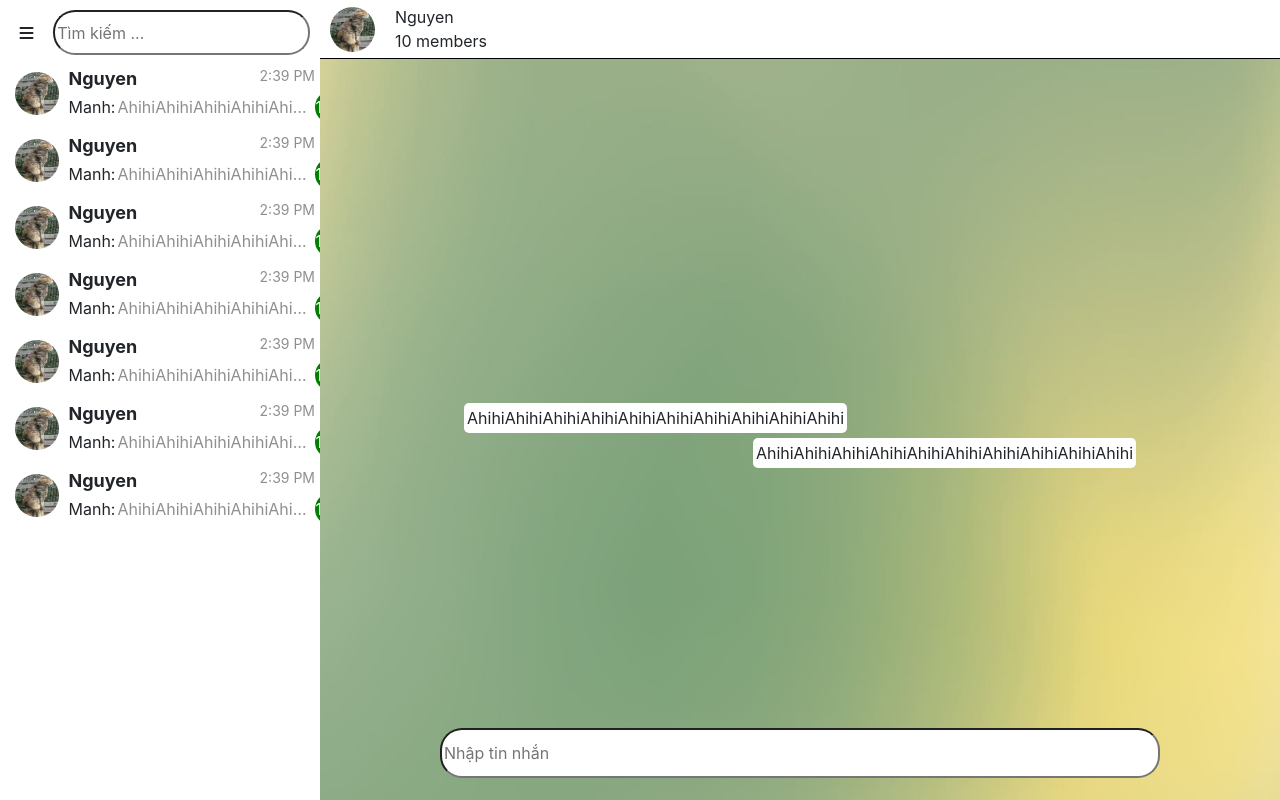
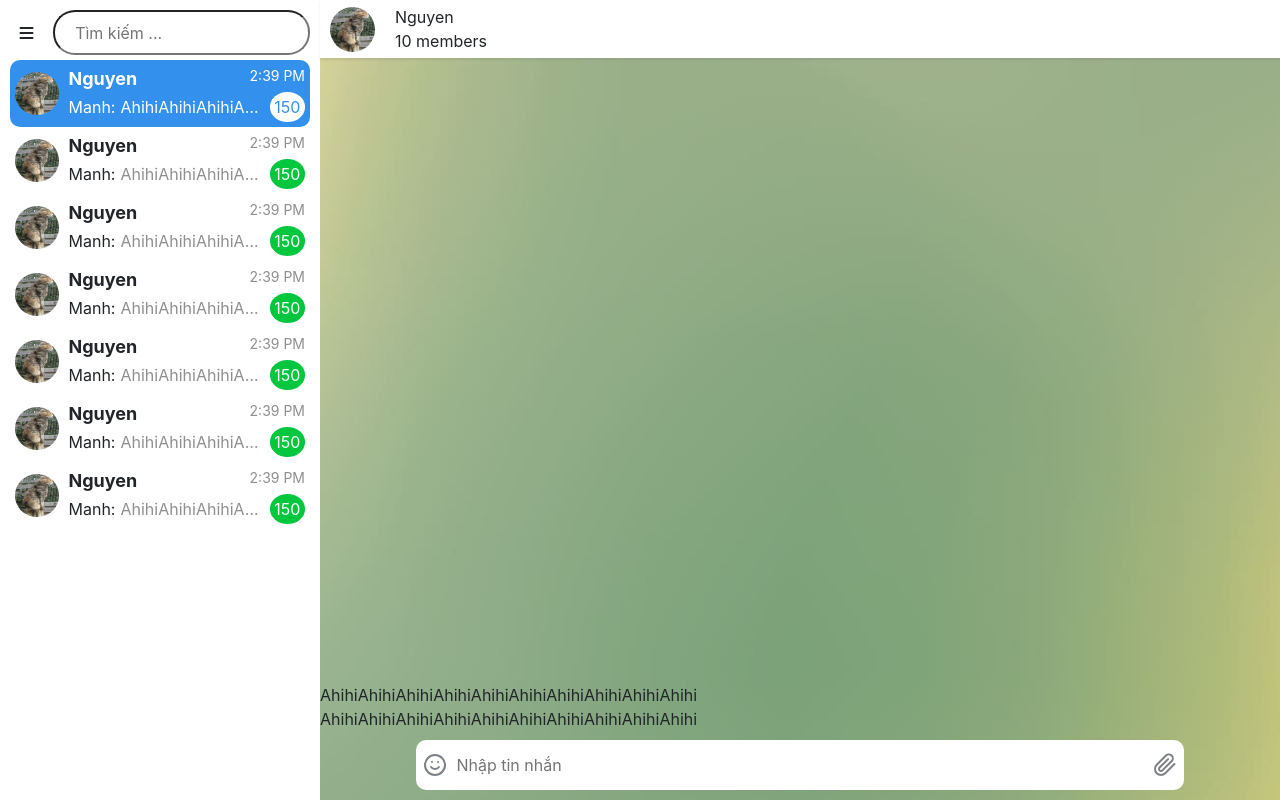
Before and after one commit to lemanh583/MaNguonMoK58, a Vue app in the folder client/: page / in a window 1280 px wide. Built offline with nearby package versions, Linux system fonts and the light colour scheme.

Commit message:
sửa view chat , chat list

```diff
--- a/client/src/components/chatlist.vue
+++ b/client/src/components/chatlist.vue
@@ -2,9 +2,7 @@
 <div class="chatlist">
     <div class="chatlist-content">
         <div class="header">
-        <div  v-b-toggle.my-sidebar class="icon"
-          ><i class="fas fa-bars"></i
-        ></div>
+            <div v-b-toggle.my-sidebar class="icon"><i class="fas fa-bars"></i></div>
             <b-sidebar id="my-sidebar" title="Sidebar" shadow>
                 <div class="px-3 py-2">
                     Cras mattis consectetur purus sit amet fermentum. Cras justo odio,
@@ -15,7 +13,26 @@
             <input class="input-search" type="search" placeholder="Tìm kiếm ..." />
         </div>
         <div class="chat-list">
-        <div class="users" v-for="user in users" :key="user.id">
+            <div v-for="user in users" :key="user.id">
+                <div class="users" v-if="user.position == 1" style="background: #3390ec;  border-radius: 10px;">
+                    <img src="../assets/images/cat.jpg" alt="" />
+                    <div class="content">
+                        <div class="content-top">
+                            <div class="name" style="color: white;">{{ user.name }}</div>
+                            <div class="time" style="color: white;">{{ user.time }}</div>
+                        </div>
+                        <div class="content-bot">
+                            <div class="message" >
+                                <div style="color: white;">{{ user.latestUser }}:</div>
+                                <div style="color: white;">{{ user.latestMessage }}</div>
+                            </div>
+                            <div class="unread-message" style=" background-color: white;" >
+                                <div class="number"  style=" color:  #3390ec; ">{{ user.unreadMessage }}</div>
+                            </div>
+                        </div>
+                    </div>
+                </div>
+                <div class="users" v-else>
                     <img src="../assets/images/cat.jpg" alt="" />
                     <div class="content">
                         <div class="content-top">
@@ -36,20 +53,21 @@
             </div>
         </div>
     </div>
+</div>
 </template>
 
 <script>
 export default {
     data() {
         return {
-      users: [
-        {
+            users: [{
                     image: "../assets/images/cat.jpg",
                     name: "Nguyen",
                     time: "2:39 PM",
                     latestUser: "Manh",
                     latestMessage: "AhihiAhihiAhihiAhihiAhihiAhihiAhihiAhihi",
                     unreadMessage: 150,
+                    position: 1,
                 },
                 {
                     image: "../assets/images/cat.jpg",
@@ -58,6 +76,7 @@ export default {
                     latestUser: "Manh",
                     latestMessage: "AhihiAhihiAhihiAhihiAhihiAhihiAhihiAhihi",
                     unreadMessage: 150,
+                          position: 0,
                 },
                 {
                     image: "../assets/images/cat.jpg",
@@ -66,6 +85,7 @@ export default {
                     latestUser: "Manh",
                     latestMessage: "AhihiAhihiAhihiAhihiAhihiAhihiAhihiAhihi",
                     unreadMessage: 150,
+                              position: 0,
                 },
                 {
                     image: "../assets/images/cat.jpg",
@@ -74,6 +94,7 @@ export default {
                     latestUser: "Manh",
                     latestMessage: "AhihiAhihiAhihiAhihiAhihiAhihiAhihiAhihi",
                     unreadMessage: 150,
+                      position: 0,
                 },
                 {
                     image: "../assets/images/cat.jpg",
@@ -82,6 +103,7 @@ export default {
                     latestUser: "Manh",
                     latestMessage: "AhihiAhihiAhihiAhihiAhihiAhihiAhihiAhihi",
                     unreadMessage: 150,
+                            position: 0,
                 },
                 {
                     image: "../assets/images/cat.jpg",
@@ -90,6 +112,7 @@ export default {
                     latestUser: "Manh",
                     latestMessage: "AhihiAhihiAhihiAhihiAhihiAhihiAhihiAhihi",
                     unreadMessage: 150,
+                            position: 0,
                 },
                 {
                     image: "../assets/images/cat.jpg",
@@ -98,6 +121,7 @@ export default {
                     latestUser: "Manh",
                     latestMessage: "AhihiAhihiAhihiAhihiAhihiAhihiAhihiAhihi",
                     unreadMessage: 150,
+                            position: 0,
                 },
             ],
         };
@@ -106,20 +130,25 @@ export default {
 </script>
 
 <!-- Add "scoped" attribute to limit CSS to this component only -->
+
 <style scoped>
 .chatlist {
     height: 100%;
     width: 100%;
     overflow-y: hidden;
+
 }
+
 .chatlist-content {
     padding: 10px 10px 10px 10px;
 }
+
 .header {
     display: flex;
     align-items: center;
     justify-content: space-between;
 }
+
 .icon {
     width: 35px;
     height: 35px;
@@ -128,12 +157,14 @@ export default {
     justify-content: center;
     margin-right: 10px;
 }
+
 .icon:hover {
     background: gray;
     border-radius: 50%;
 }
 
 .input-search {
+    padding-left: 20px;
     width: 90%;
     height: 45px;
     overflow: hidden;
@@ -144,65 +175,78 @@ export default {
     width: 100%;
     margin-top: 5px;
 }
+
 .users {
     display: flex;
     align-items: center;
     width: 100%;
     padding: 5px 5px 5px 5px;
 }
+
 .users:hover {
     background: #dfe1e5;
     border-radius: 10px;
 }
+
 .users img {
     width: 15%;
     border-radius: 50%;
 }
+
 .content {
     width: 85%;
-  margin-left: 10px;
+    padding-left: 10px;
 }
+
 .content-top {
     display: flex;
     justify-content: space-between;
     width: 100%;
     margin-bottom: 0px;
 }
+
 .content-bot {
     display: flex;
     justify-content: space-between;
     width: 100%;
     align-items: center;
 }
+
 .name {
     font-weight: bold;
     font-size: 18px;
 }
+
 .time {
     color: rgba(128, 128, 128, 0.877);
     font-size: 14px;
 }
+
 .message {
     display: flex;
     font-size: 16px;
+    width: 85%;
 }
+
 .message div:last-child {
     color: rgba(128, 128, 128, 0.877);
     white-space: nowrap;
-  width: 200px;
     overflow: hidden;
+    width: 100%;
     text-overflow: ellipsis;
-  padding-left: 2px;
+    padding: 0 5px;
 }
+
 .unread-message {
-  background: green;
+    background: #00c73e;
     border-radius: 50%;
     height: 30px;
-  width: 30px;
+    width: 15%;
     display: flex;
     align-items: center;
     justify-content: center;
 }
+
 .number {
     color: white;
 }
--- a/client/src/components/chatview.vue
+++ b/client/src/components/chatview.vue
@@ -1,8 +1,6 @@
 <template>
 <div class="chatview">
-    <div class="background">
-      <img src="../assets/images/green.png" alt="" />
-    </div>
+
     <div class="header">
         <img src="../assets/images/cat.jpg" alt="" />
         <div class="box-infor" v-for="user in users" :key="user.id">
@@ -17,18 +15,39 @@
         </div>
     </div>
     <div class="boxchat">
-      <input type="text" class="input-text" placeholder="Nhập tin nhắn" />
+        <div class="boxchat-content">
             <div class="chat">AhihiAhihiAhihiAhihiAhihiAhihiAhihiAhihiAhihiAhihi</div>
             <div class="your-text">AhihiAhihiAhihiAhihiAhihiAhihiAhihiAhihiAhihiAhihi</div>
+
+            <div class="message-footer ">
+                <div class="icon">
+                    <svg xmlns="http://www.w3.org/2000/svg" style="color: #7d8185;" width="24" height="24" viewBox="0 0 24 24" fill="none" stroke="currentColor" stroke-width="2" stroke-linecap="round" stroke-linejoin="round" class="feather feather-smile">
+                        <circle cx="12" cy="12" r="10"></circle>
+                        <path d="M8 14s1.5 2 4 2 4-2 4-2"></path>
+                        <line x1="9" y1="9" x2="9.01" y2="9"></line>
+                        <line x1="15" y1="9" x2="15.01" y2="9"></line>
+                    </svg>
+                </div>
+                <div class="message-input">
+                    <input type="text" class="input-content" placeholder="Nhập tin nhắn" />
+                </div>
+                <div class="icon">
+                    <svg xmlns="http://www.w3.org/2000/svg" style="color: #7d8185;" width="24" height="24" viewBox="0 0 24 24" fill="none" stroke="currentColor" stroke-width="2" stroke-linecap="round" stroke-linejoin="round" class="feather feather-paperclip">
+                        <path d="M21.44 11.05l-9.19 9.19a6 6 0 0 1-8.49-8.49l9.19-9.19a4 4 0 0 1 5.66 5.66l-9.2 9.19a2 2 0 0 1-2.83-2.83l8.49-8.48"></path>
+                    </svg>
+                </div>
+            </div>
+        </div>
+
     </div>
 </div>
 </template>
+
 <script>
 export default {
     data() {
         return {
-      users: [
-        {
+            users: [{
                 image: "../assets/images/cat.jpg",
                 name: "Nguyen",
                 time: "2:39 PM",
@@ -36,27 +55,67 @@ export default {
                 latestMessage: "AhihiAhihiAhihiAhihiAhihiAhihiAhihiAhihi",
                 unreadMessage: 150,
                 member: 10,
-        },
-      ],
+            }, ],
         };
     },
+
 };
 </script>
+
 <style scoped>
+/* message-footer */
+.boxchat .message-footer {
+    width: 80%;
+    margin: 1% 10%;
+    height: 50px;
+    background-color: white;
+    display: flex;
+    align-items: center;
+    border-radius: 10px;
+
+}
+
+.boxchat .message-footer .icon {
+    width: 5%;
+    display: flex;
+    justify-content: space-around;
+}
+
+.boxchat .message-footer .message-input {
+    width: 90%;
+}
+
+.boxchat .message-footer .message-input .input-content {
+    width: 100%;
+    border: none;
+}
+.boxchat .message-footer .message-input .input-content:focus-visible {
+    outline: none;
+    border: none;
+}
+
+/*  */
 .chatview {
     width: 100%;
     height: 100%;
     position: relative;
+    background-image: url("../assets/images/green.png");
+    width: 100%;
+    height: 100vh;
+    z-index: -9999999;
 }
+
 .background img {
     width: 100%;
     height: 100vh;
     z-index: -9999999;
 }
+
 .header {
     display: flex;
     width: 100%;
-  border-bottom: 1px solid black;
+    /* border-bottom: 1px solid black; */
+    box-shadow: 0 2px 2px #726f702b;
     align-items: center;
     padding: 5px 10px 5px 10px;
     position: fixed;
@@ -64,11 +123,13 @@ export default {
     z-index: 999999999;
     background: #ffffff;
 }
+
 .header img {
     height: 45px;
     width: 45px;
     border-radius: 50%;
 }
+
 .box-infor {
     padding-left: 20px;
     display: flex;
@@ -76,42 +137,36 @@ export default {
     justify-content: space-between;
     width: 100%;
 }
+
 .boxchat {
-  padding: 0 100px 0 100px;
-  position: absolute;
-  top: 58px;
     display: flex;
-  align-items: center;
     width: 100%;
-  justify-content: center;
-  height: 90%;
+    height: 100%;
+    align-items: end;
 }
-.input-text {
-  position: absolute;
-  bottom: 0;
-  width: 75%;
-  height: 50px;
-  overflow: hidden;
-  border-radius: 22px;
-  z-index: 99;
+
+.boxchat .boxchat-content {
+    width: 100%;
 }
+
 .chat {
-  position: absolute;
+    /* position: absolute;
     display: flex;
     align-items: center;
     background: #fff;
     left: 15%;
     padding: 3px;
-  border-radius: 5px;
+    border-radius: 5px; */
 }
+
 .your-text {
-  position: absolute;
+    /* position: absolute;
     display: flex;
     align-items: center;
     background: #fff;
     right: 15%;
     padding: 3px;
     border-radius: 5px;
-  margin-top: 70px;
+    margin-top: 70px; */
 }
 </style>
```
Also changed, not shown: 1 other file (tests, documents, lock files or other folders). Lines whose indentation alone changed are shown as unchanged.
